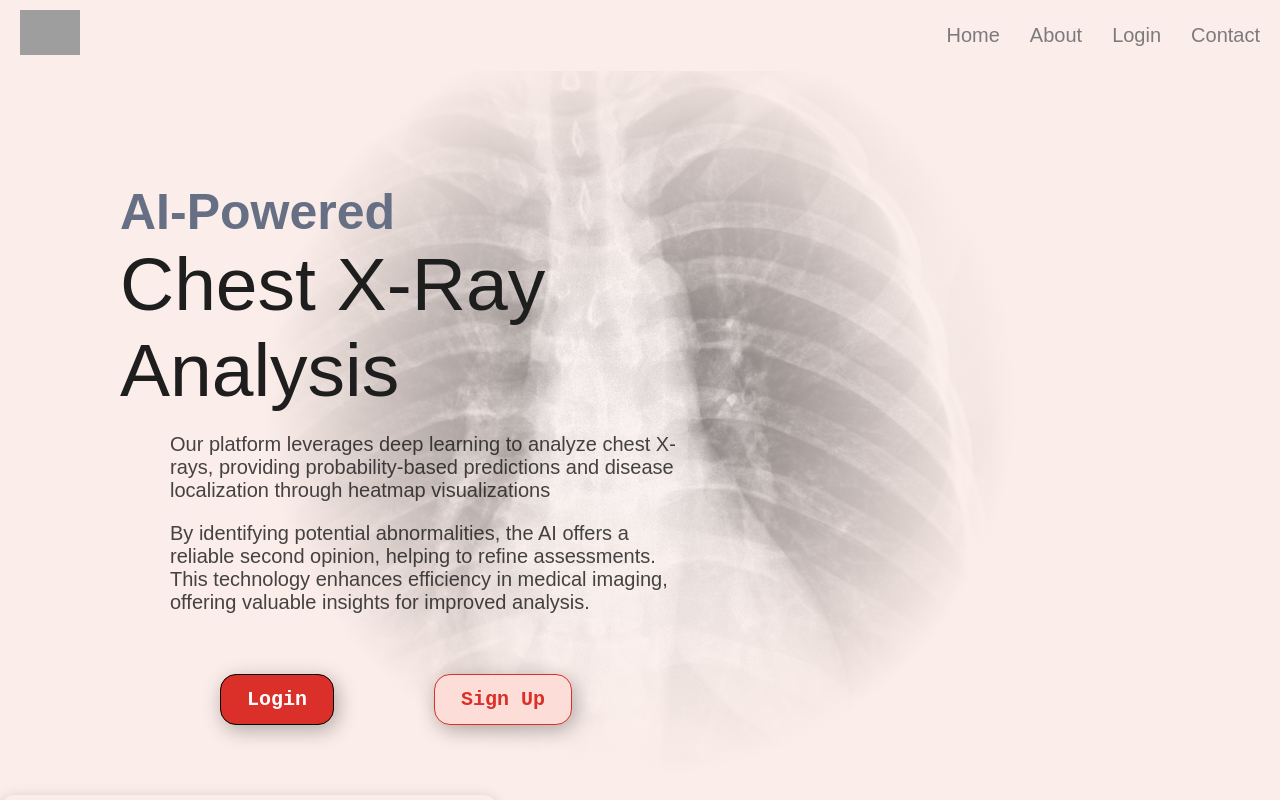
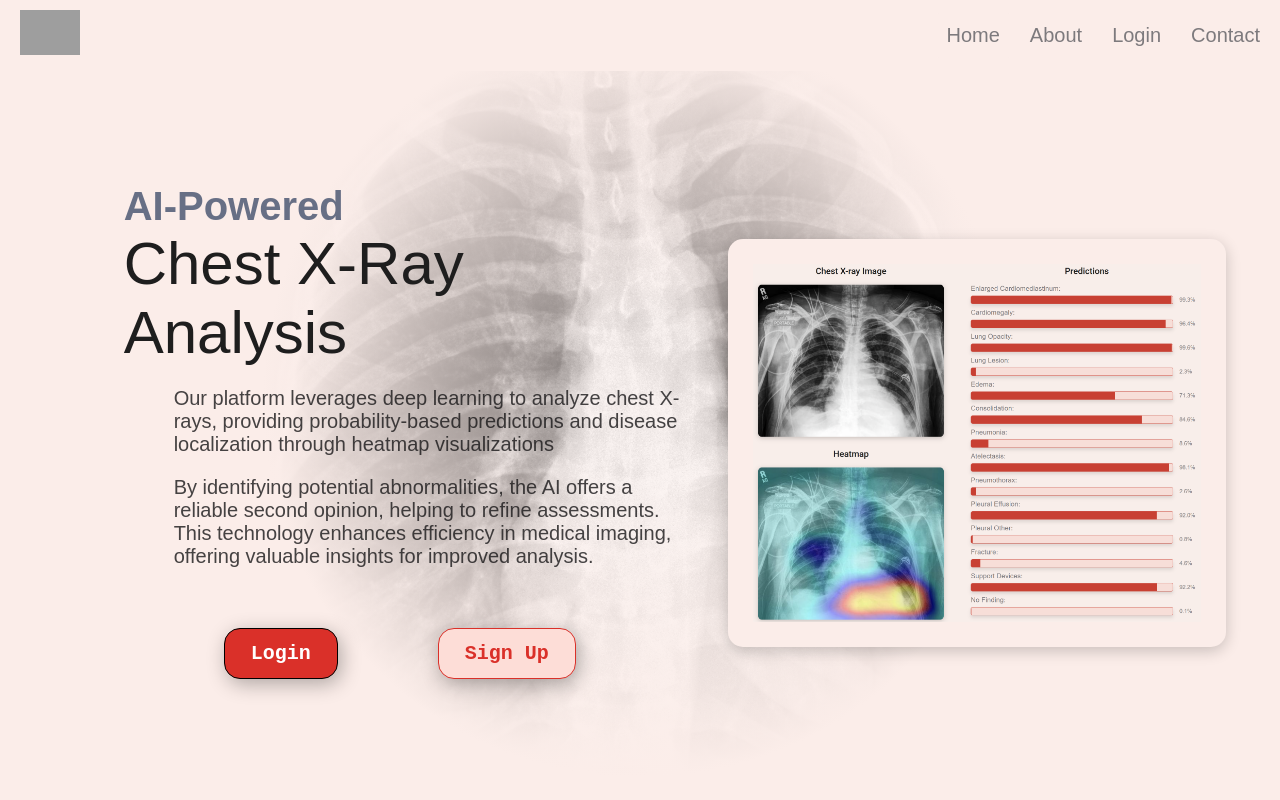
Before and after one commit to suvanshdutt/4ZP6A-capstone, a SvelteKit app: page / in a window 1280 px wide. Shown: the top 800 px of the page. Built offline with nearby package versions, Linux system fonts and the light colour scheme; grey boxes are pictures that could not be loaded.

Commit message:
Adjusted homepage bg image to remain in the center for bigger screens

```diff
--- a/src/components/Homepage.svelte
+++ b/src/components/Homepage.svelte
@@ -42,11 +42,11 @@
     .main-body {
         display: flex;
         flex-direction: row;
-        justify-content: space-between;
+        justify-content:space-evenly;
         align-items: center;
         gap: 20px; /* Adjust spacing between the elements */
         flex-wrap: wrap; /* Allows items to wrap if the screen is smaller */
-        margin-top: 70px;
+        margin-top: 10vh;
         z-index: 100;
     }
 
@@ -56,8 +56,9 @@
         align-items: center;
         background-color: var(--background_color);
         width: 35%;
-        margin-right: 100px;
-        margin-top: 50px;
+        max-width: 1000px;
+        margin-right: 50px;
+        margin-top: 7vh;
         padding: 25px;
         border-radius: 15px;
         overflow: hidden;
@@ -99,6 +100,16 @@
         margin-bottom: 0px;
     }
 
+    @media (max-width:1600px) {
+        h1 {
+            font-size: clamp(40px, 8.5vw, 60px);
+        }
+
+        h2 {
+            font-size: clamp(35px, 7vw, 40px);
+        }
+    }
+
     p {
         color: var(--text_color);
         font-size: 20px;
@@ -127,15 +138,14 @@
         position: absolute;
         top: 0;
         left: 0;
-        bottom: 0;
-        margin-top: -200px;
-        margin-left: -350px;
-        transform: scale(0.6);
+        width: 100%;
+        height: auto;
+        margin-left: 2vw;
         z-index: -1;
     }
 
     .bg-image img {
-        width: 120%;
+        width: 89%;
         opacity: 0.5;
     }
 
--- a/src/components/Result.svelte
+++ b/src/components/Result.svelte
@@ -277,7 +277,7 @@
     .result-container {
         width: 100%;
         min-height: calc(100vh - 60px);
-        margin-top: 60px;
+        margin-top: 10px;
         padding-top: 20px;
         background-color: var(--background_color);
     }
```
